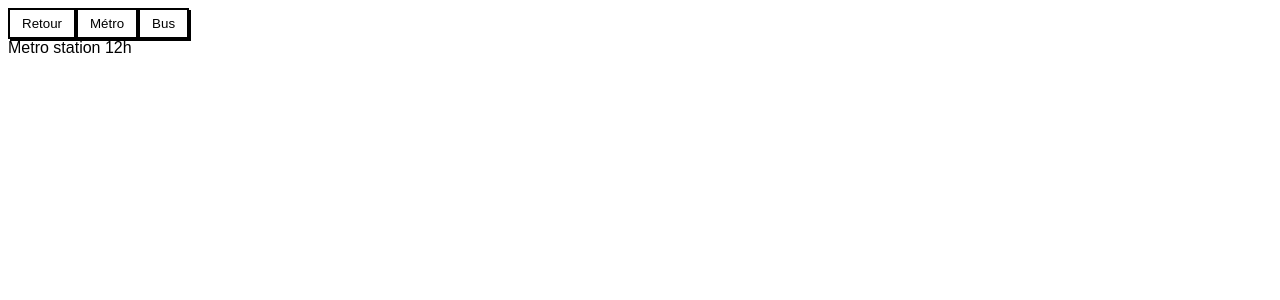
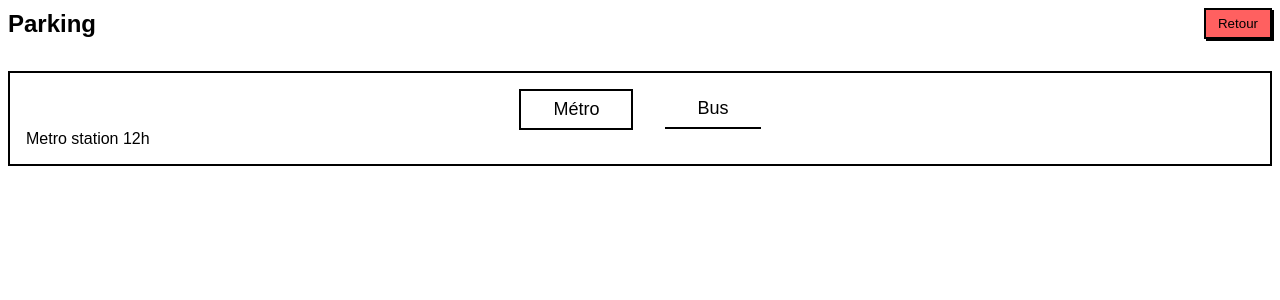
Before and after one commit to nSakkriou/testing-sdv, a Vue app: page /stations in a window 1280 px wide. Shown: the top 300 px of the page. Built offline with nearby package versions, Linux system fonts and the light colour scheme; a web font is replaced by a local one.

Commit message:
Add parking list

```diff
--- a/src/components/StationList.vue
+++ b/src/components/StationList.vue
@@ -1,17 +1,29 @@
 <template>
     <nav>
-        <button @click="goToHome">Retour</button>
-        <button @click="() => showMetro = true">Métro</button>
-        <button @click="() => showMetro = false">Bus</button>
+      <h1>{{ parking?.name }}</h1>
+      <button class="btn-danger" @click="goToHome">Retour</button>
     </nav>
 
-    <div id="metro" v-if="showMetro">
+    <div class="drawer">
+      <div class="d-header">
+        <button class="btn-drawer" :class="{
+          'selected': showMetro
+        }" @click="() => showMetro = true">Métro</button>
+        <button class="btn-drawer" :class="{
+          'selected': !showMetro
+        }" @click="() => showMetro = false">Bus</button>
+      </div>
+
+      <div id="metro" v-if="showMetro">
         <Station v-for="station in parking?.metroStations" :station="station"></Station>
+      </div>
+
+      <div id="bus" v-if="!showMetro">
+        <Station v-for="station in parking?.busStations" :station="station"></Station>
+      </div>
     </div>
 
-    <div id="bus" v-if="!showMetro">
-        <Station v-for="station in parking?.busStations" :station="station"></Station>
-    </div>
+
 </template>
 
 <script setup lang="ts">
@@ -34,3 +46,12 @@ useParkingService().getById(parkingId + "").then(res => {
 const showMetro : Ref<Boolean> = ref<boolean>(true)
 
 </script>
+<style scoped>
+nav {
+  display: flex;
+  align-items: center;
+  justify-content: space-between;
+}
+
+
+</style>
--- a/src/style.css
+++ b/src/style.css
@@ -39,3 +39,33 @@ button.btn-danger {
 button.btn-secondary {
   background: #dbff7f;
 }
+
+.drawer {
+  border: 2px solid black;
+  padding: 1rem;
+  margin-top: 2rem;
+}
+
+.drawer .d-header {
+  display: flex;
+  align-items: center;
+  justify-content: center;
+  gap: 2rem;
+}
+
+.btn-drawer {
+  border: none;
+  border-bottom: 2px solid black;
+  box-shadow: none;
+  transition: none;
+  padding: 8px 2rem;
+  font-size: 18px;
+}
+
+.btn-drawer:hover {
+  transform: none;
+}
+
+.btn-drawer.selected {
+  border: 2px solid black;
+}
```
